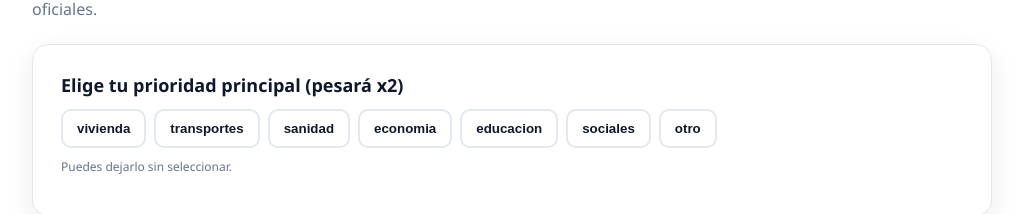
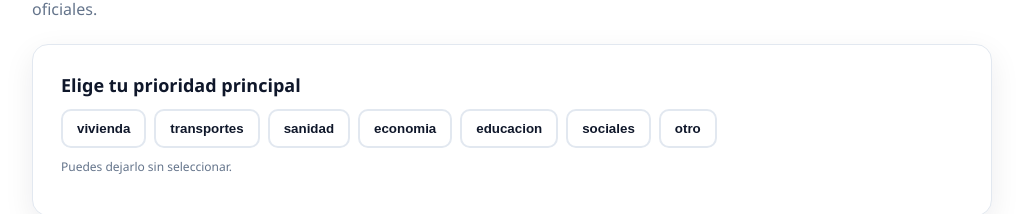
Before and after one commit to equilezsoriano-ux/aragon, a plain HTML site: page index.html in a window 1280 px wide. Shown: the part 202-416 px from the top of the page, without its empty margins (128-1151 px from the left). Drawn offline with Linux system fonts and the light colour scheme.

Commit message:
Update index.html

```diff
--- a/index.html
+++ b/index.html
@@ -152,7 +152,7 @@
         </p>
 
         <div class="card" style="margin-bottom:20px;">
-          <h2 style="margin:0 0 12px; font-size:18px;">Elige tu prioridad principal (pesará x2)</h2>
+          <h2 style="margin:0 0 12px; font-size:18px;">Elige tu prioridad principal</h2>
           <div id="priorityButtons" style="display:flex; flex-wrap:wrap; gap:8px;"></div>
           <p style="font-size:12px; color:var(--muted); margin-top:10px;">Puedes dejarlo sin seleccionar.</p>
         </div>
```
